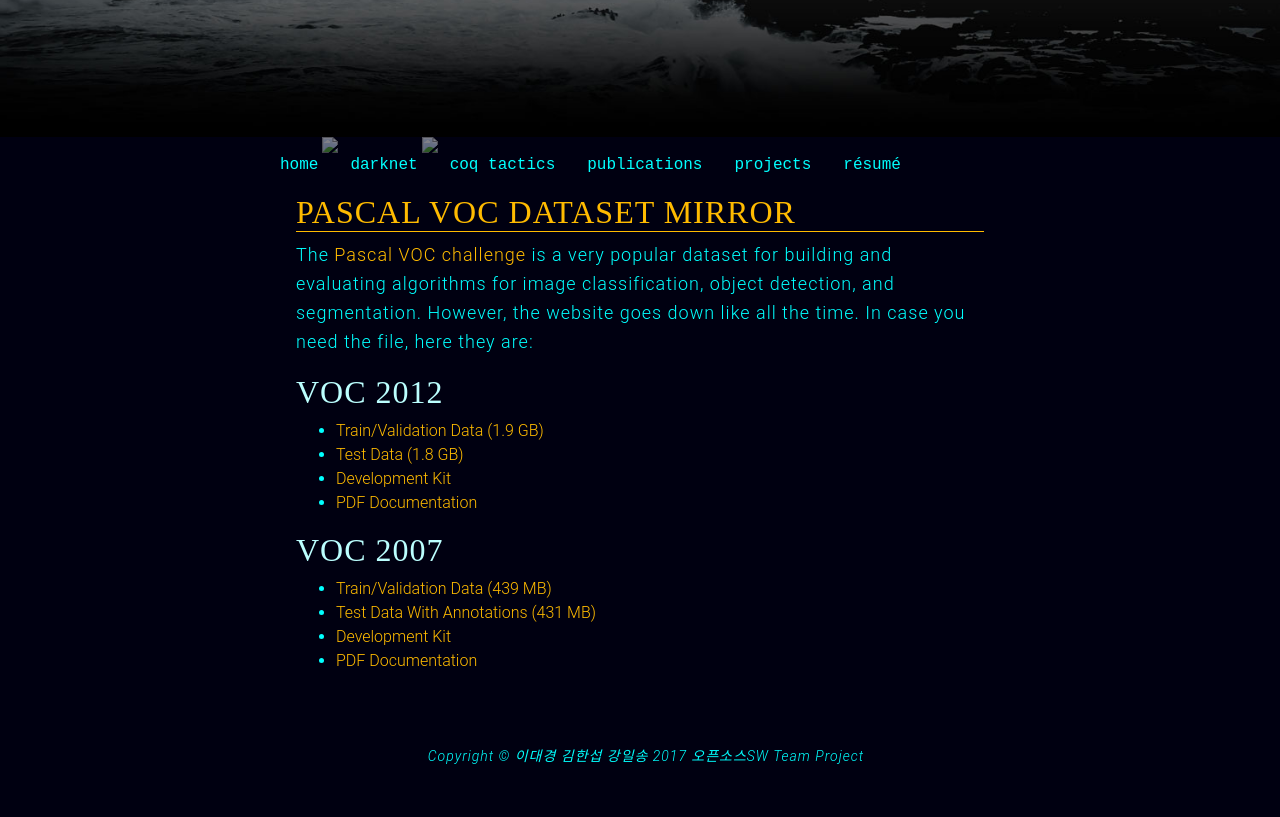
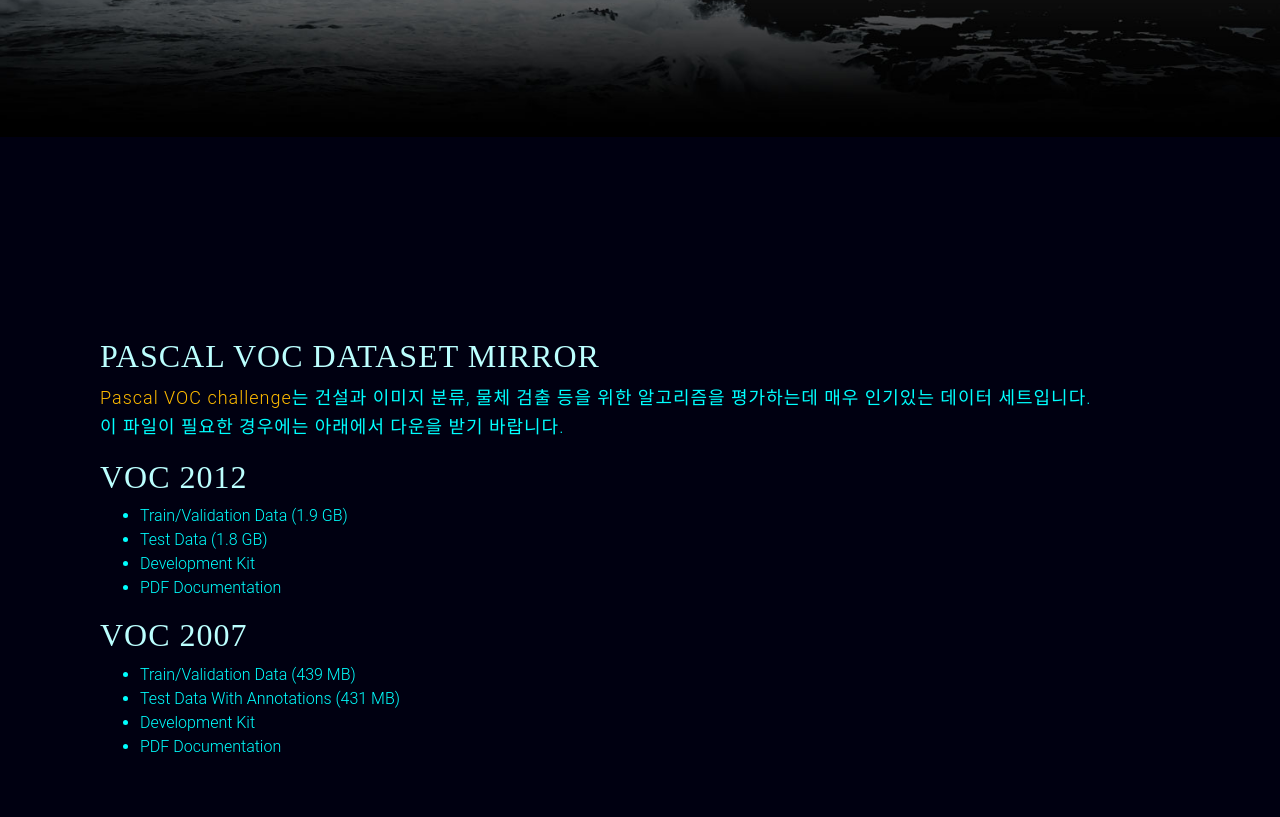
Before and after one commit to OSSProjectYOLO/Darknet, a website with bundled scripts: page YOLO API Web Instruction/here.html in a window 1280 px wide. Shown: the part 663-1480 px from the top of the page. Built offline with nearby package versions, Linux system fonts and the light colour scheme.

Commit message:
here.html 수정

```diff
--- a/YOLO API Web Instruction/here.html
+++ b/YOLO API Web Instruction/here.html
@@ -109,40 +109,29 @@
   </head>
 
   <body>
-    <div class=top>
-      <ul class="nav">
-        <a href="/"><li>home</li></a>
-        <a href="/darknet/"><li class=relative><img id=dncircle src="/static/img/darknet_notext.png"></img>darknet</li></a>
-        <a href="/coq-tactics/"><li class=relative><img id=dncircle src="/static/img/coq.png"></img>coq tactics</li></a>
-        <a href="/publications/"><li>publications</li></a>
-        <a href="/projects/"><li>projects</li></a>
-
-        <a href="/resume/"><li>résumé</li></a>
+    <section id="about" class="content-section text-center">
+      <div class="container">
+          <div class="col-lg-12 mx-auto">
+            <h2 style="text-align: left;">Pascal VOC Dataset Mirror</h2>
+            <p style="text-align: left;"><a href="http://host.robots.ox.ac.uk/pascal/VOC/index.html">Pascal VOC challenge</a>는 건설과 이미지 분류, 물체 검출 등을 위한 알고리즘을 평가하는데 매우 인기있는 데이터 세트입니다.
+              <br>이 파일이 필요한 경우에는 아래에서 다운을 받기 바랍니다.</p>
+              <h2 style="text-align: left">VOC 2012</h2>
+              <ul>
+                <li style="text-align: left"><a href="http://pjreddie.com/media/files/VOCtrainval_11-May-2012.tar">Train/Validation Data (1.9 GB)</a></li>
+                <li style="text-align: left"><a href="http://pjreddie.com/media/files/VOC2012test.tar">Test Data (1.8 GB)</a></li>
+                <li style="text-align: left"><a href="http://pjreddie.com/media/files/VOCdevkit_18-May-2011.tar">Development Kit</a></li>
+                <li style="text-align: left"><a href="http://pjreddie.com/media/files/VOC2012_doc.pdf">PDF Documentation</a></li>
               </ul>
-      <div class=break></div>
-
-      <div class=break></div>
-    </div>
-
-    <div class="main markdown">
-      <h1>Pascal VOC Dataset Mirror</h1>
-      <p>The <a href="http://host.robots.ox.ac.uk/pascal/VOC/index.html">Pascal VOC challenge</a> is a very popular dataset for building and evaluating algorithms for image classification, object detection, and segmentation. However, the website goes down like all the time. In case you need the file, here they are:</p>
-      <h2>VOC 2012</h2>
+              <h2 style="text-align: left">VOC 2007</h2>
               <ul>
-        <li><a href="http://pjreddie.com/media/files/VOCtrainval_11-May-2012.tar">Train/Validation Data (1.9 GB)</a></li>
-        <li><a href="http://pjreddie.com/media/files/VOC2012test.tar">Test Data (1.8 GB)</a></li>
-        <li><a href="http://pjreddie.com/media/files/VOCdevkit_18-May-2011.tar">Development Kit</a></li>
-        <li><a href="http://pjreddie.com/media/files/VOC2012_doc.pdf">PDF Documentation</a></li>
-      </ul>
-      <h2>VOC 2007</h2>
-      <ul>
-        <li><a href="http://pjreddie.com/media/files/VOCtrainval_06-Nov-2007.tar">Train/Validation Data (439 MB)</a></li>
-        <li><a href="http://pjreddie.com/media/files/VOCtest_06-Nov-2007.tar">Test Data With Annotations (431 MB)</a></li>
-        <li><a href="http://pjreddie.com/media/files/VOCdevkit_08-Jun-2007.tar">Development Kit</a></li>
-        <li><a href="http://pjreddie.com/media/files/VOC2007_doc.pdf">PDF Documentation</a></li>
+                <li style="text-align: left"><a href="http://pjreddie.com/media/files/VOCtrainval_06-Nov-2007.tar">Train/Validation Data (439 MB)</a></li>
+                <li style="text-align: left"><a href="http://pjreddie.com/media/files/VOCtest_06-Nov-2007.tar">Test Data With Annotations (431 MB)</a></li>
+                <li style="text-align: left"><a href="http://pjreddie.com/media/files/VOCdevkit_08-Jun-2007.tar">Development Kit</a></li>
+                <li style="text-align: left"><a href="http://pjreddie.com/media/files/VOC2007_doc.pdf">PDF Documentation</a></li>
               </ul>
           </div>
-
+        </div>
+      </section>
 
 
     </body>
```
Lines whose indentation alone changed are shown as unchanged.
